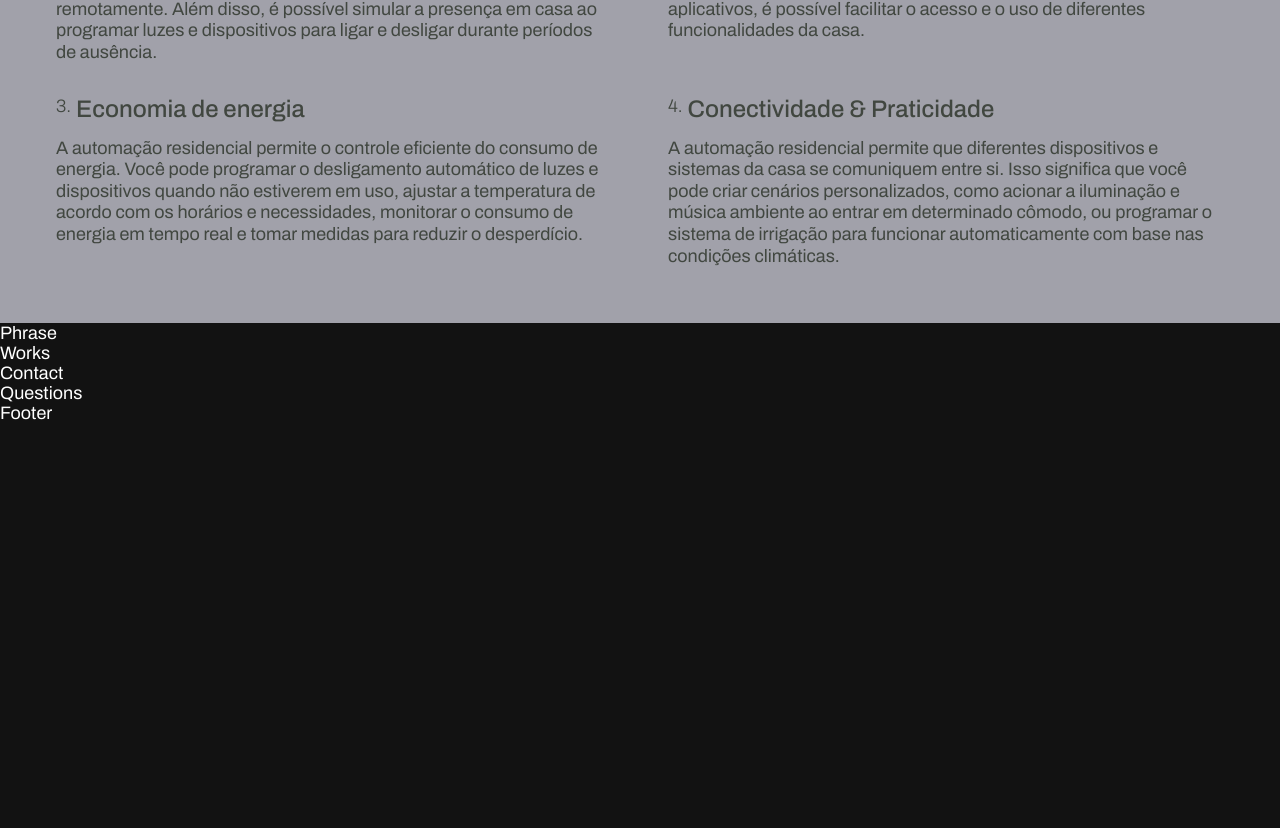
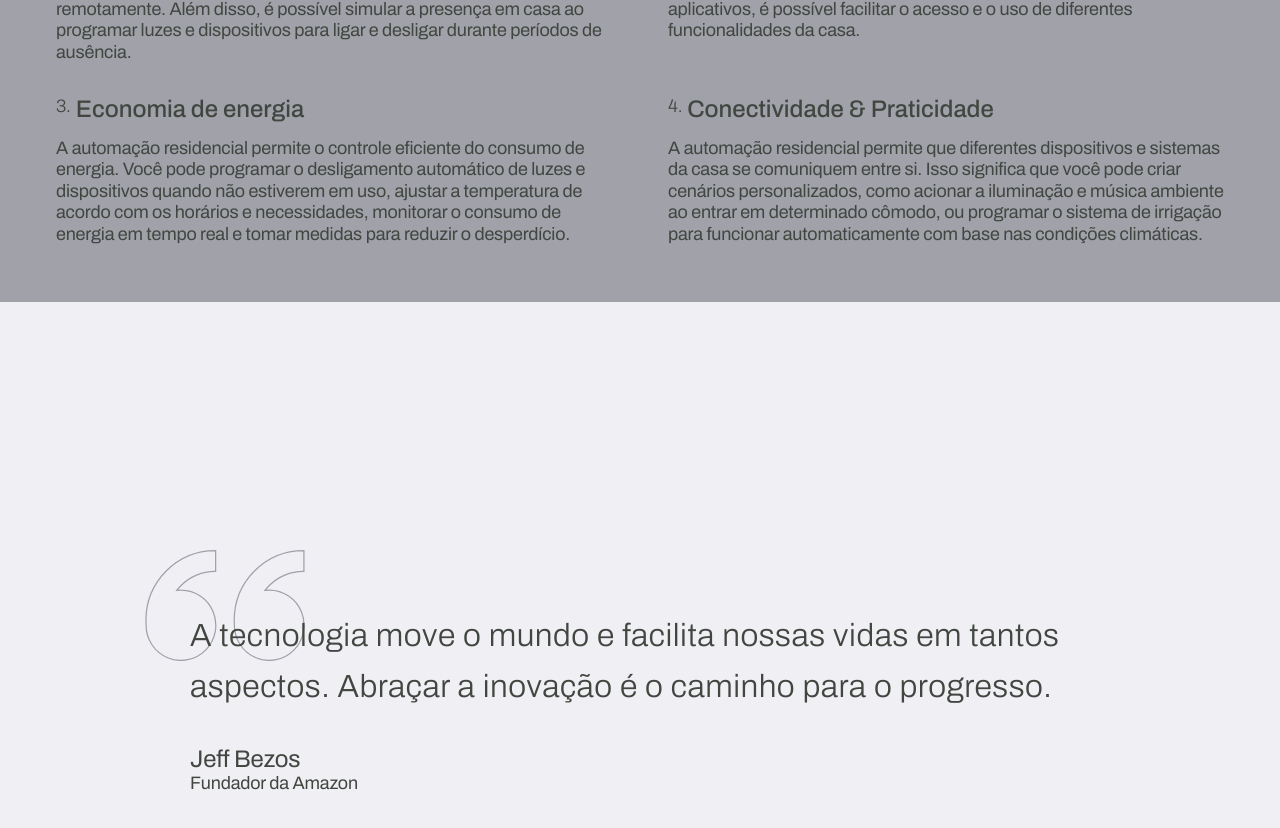
Before and after one commit to kauadeoliveira/techinlar, a Next.js app: page / in a window 1280 px wide. Shown: the part 1856-2684 px from the top of the page. Before the commit the page ends 2279 px from the top, so only its background shows below. Built offline with nearby package versions, Linux system fonts and the light colour scheme.

Commit message:
feat: Created and styling Phrase section

```diff
--- a/src/Sections/Phrase/index.tsx
+++ b/src/Sections/Phrase/index.tsx
@@ -1,9 +1,19 @@
 import React from 'react';
+import './style.scss';
 
 export default function Phrase() {
   return (
-    <section>
-      Phrase
+    <section className="phrase">
+      <div>
+        <blockquote>
+          A tecnologia move o mundo e facilita nossas vidas em tantos aspectos.
+          Abraçar a inovação é o caminho para o progresso.
+        </blockquote>
+        <div className="phrase__author">
+          <span>Jeff Bezos</span>
+          <span>Fundador da Amazon</span>
+        </div>
+      </div>
     </section>
   );
 }
--- /dev/null
+++ b/src/Sections/Phrase/style.scss
@@ -0,0 +1,89 @@
+@import '../../styles/variables.scss';
+@import '../../styles/mixins.scss';
+
+
+.phrase {
+  @include section-padding;
+  background-color: $bg-color-03;
+
+  & > div {
+    display: flex;
+    flex-direction: column;
+    justify-content: center;
+    color: $txt-color-02;
+    min-height: 690px;
+    max-height: 690px;
+    max-width: 900px;
+    margin: 0 auto;
+
+    blockquote {
+      position: relative;
+      margin: 0 auto;
+      margin-bottom: 2rem;
+      font-size: 1.8rem;
+      font-weight: 300;
+      line-height: 1.6;
+      letter-spacing: 0.5px;
+      z-index: 10;
+
+      &::after {
+        content: '';
+        background-image: url('/quotes.svg');
+        background-size: contain;
+        background-repeat: no-repeat;
+        width: 160px;
+        height: 112px;
+        position: absolute;
+        z-index: -10;
+        top: -55px;
+        left: -45px;
+      }
+    }
+
+
+    .phrase__author {
+      span:first-child {
+        font-size: 20px;
+      }
+
+      span {
+        display: block;
+      }
+    }
+  }
+
+
+  @media (min-width: $tablet) {
+    & > div {
+      blockquote {
+        font-size: 2rem;
+
+        &::after{
+          top: -60px;
+        }
+      }
+
+      .phrase__author {
+        span:first-child {
+          font-size: 1.5rem;
+        }
+      }
+    }
+  }
+
+  @media (min-width: $notebook) {
+    & > div {
+      color: #A1A1AA;
+      blockquote {
+        font-size: 3rem;
+      }
+
+      blockquote::after{
+        width: 300px;
+        height: 250px;
+        top: -75px;
+        left: -180px;
+      }
+    }
+  }
+}
--- a/src/styles/main.scss
+++ b/src/styles/main.scss
@@ -25,6 +25,7 @@ body {
 
   p, span {
     line-height: 1.2;
+    letter-spacing: -0.2px;
   }
 
 button {
--- a/src/styles/variables.scss
+++ b/src/styles/variables.scss
@@ -6,7 +6,7 @@ $txt-color-01: #F9DC4A;
 $txt-color-02: #414740;
 $txt-color-03: #FDFFFC;
 
-$mobile: 425px;
+$mobile: 390px;
 $tablet: 768px;
 $laptop: 1024px;
 $notebook: 1325px;
```
Also changed, not shown: public/quotes.svg (added).
